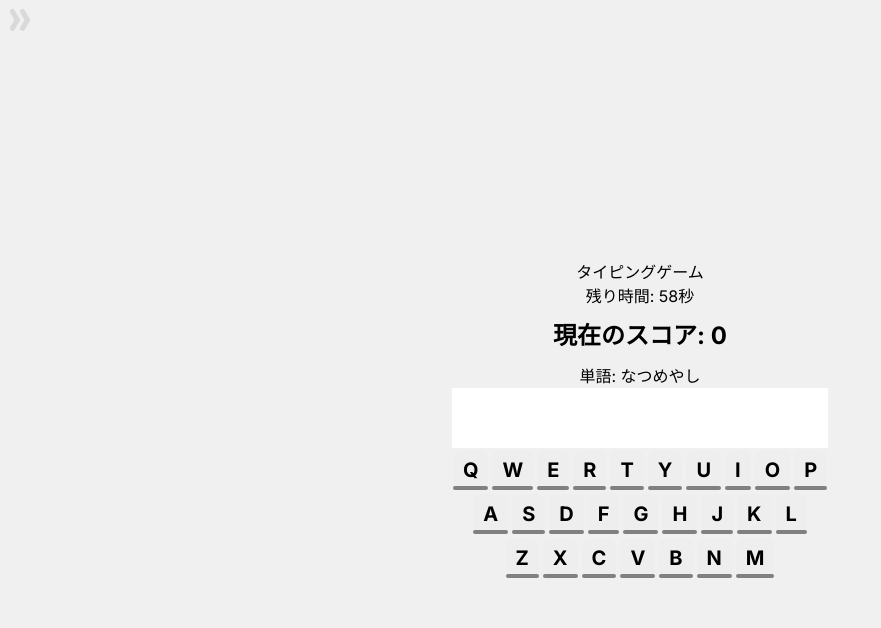
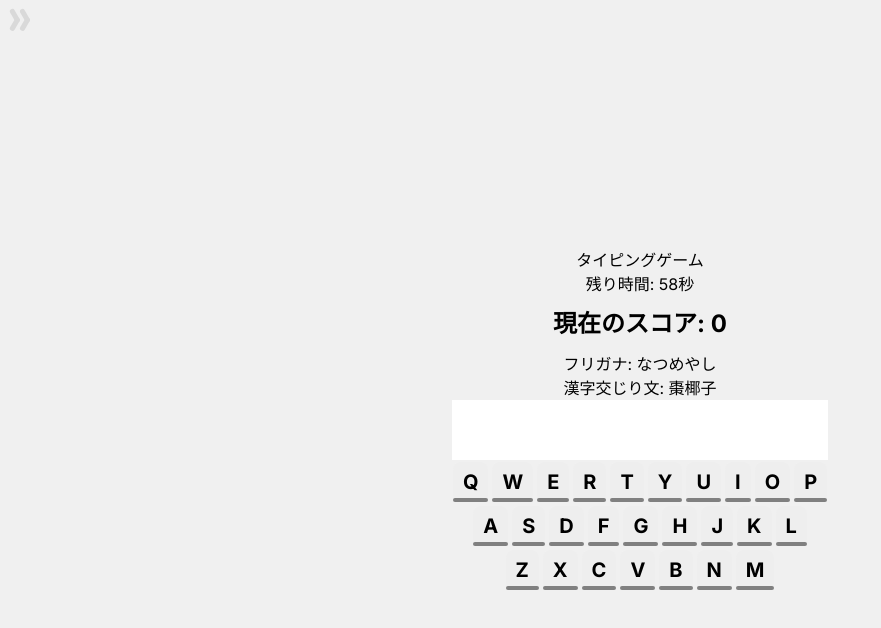
Before and after one commit to suimintoreyo/feec2, a Next.js app: page / in a window 1280 px wide. Both pictures are taken after a click on the button "ゲームスタート". Shown: the top 628 px of the page, without its empty margins (0-881 px from the left). Built offline with nearby package versions, Linux system fonts and the light colour scheme.

Commit message:
読み仮名、漢字交じりテキスト表示（仮）

```diff
--- a/app/components/TypingGameF/TypingGame.tsx
+++ b/app/components/TypingGameF/TypingGame.tsx
@@ -5,7 +5,7 @@ import { words } from './words';  // 更新された words をインポート
 
 function TypingGame() {
   const [inputValue, setInputValue] = useState("");
-  const [currentWord, setCurrentWord] = useState({ display: "", typing: "" });
+  const [currentWord, setCurrentWord] = useState({ furigana: "", kanji: "", typing: "" });
   const [timer, setTimer] = useState(60);
   const [isGameActive, setIsGameActive] = useState(false);
   const [score, setScore] = useState(0);
@@ -39,7 +39,6 @@ function TypingGame() {
       }
     };
   }, [isGameActive, timer]);
-
 
   // 入力処理
   function handleInputChange(event: React.ChangeEvent<HTMLInputElement>) {
@@ -93,7 +92,8 @@ function TypingGame() {
             <p className={`${styles.score} ${isScoreUpdated ? styles.scoreUpdate : ""}`}>
               現在のスコア: {score}
             </p>
-            <p>単語: {currentWord.display}</p>
+            <p>フリガナ: {currentWord.furigana}</p>
+            <p>漢字交じり文: {currentWord.kanji}</p>
             <input
               type="text"
               value={inputValue}
@@ -107,7 +107,6 @@ function TypingGame() {
             <button onClick={startGame}>ゲームスタート</button>
           </div>
         )}
-
       </div>
     </div>
   );
--- a/app/components/TypingGameF/words.ts
+++ b/app/components/TypingGameF/words.ts
@@ -1,8 +1,9 @@
-// 単語リストの構造をオブジェクトの配列に更新します。
+// words.ts
+
 export const words = [
-    { display: "りんご", typing: "apple" },
-    { display: "バナナ", typing: "banana" },
-    { display: "さくらんぼ", typing: "cherry" },
-    { display: "なつめやし", typing: "date" },
-    { display: "エルダーベリー", typing: "elderberry" }
+    { display: "りんご", furigana: "りんご", kanji: "りんご", typing: "ringo" },
+    { display: "バナナ", furigana: "ばなな", kanji: "バナナ", typing: "banana" },
+    { display: "さくらんぼ", furigana: "さくらんぼ", kanji: "桜んぼ", typing: "sakuranbo" },
+    { display: "なつめやし", furigana: "なつめやし", kanji: "棗椰子", typing: "natsumeyashi" },
+    { display: "エルダーベリー", furigana: "えるだーべりー", kanji: "エルダーベリー", typing: "erudāberī" }
 ];
```
